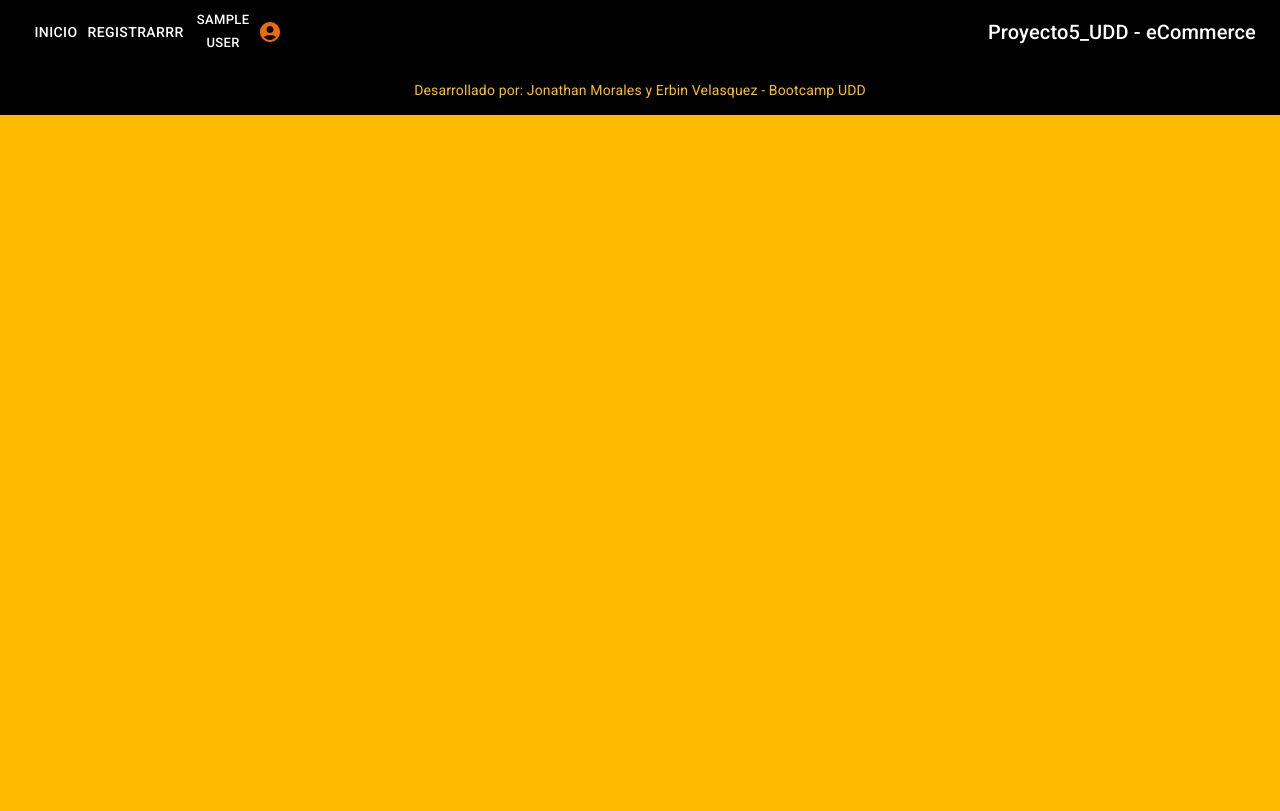
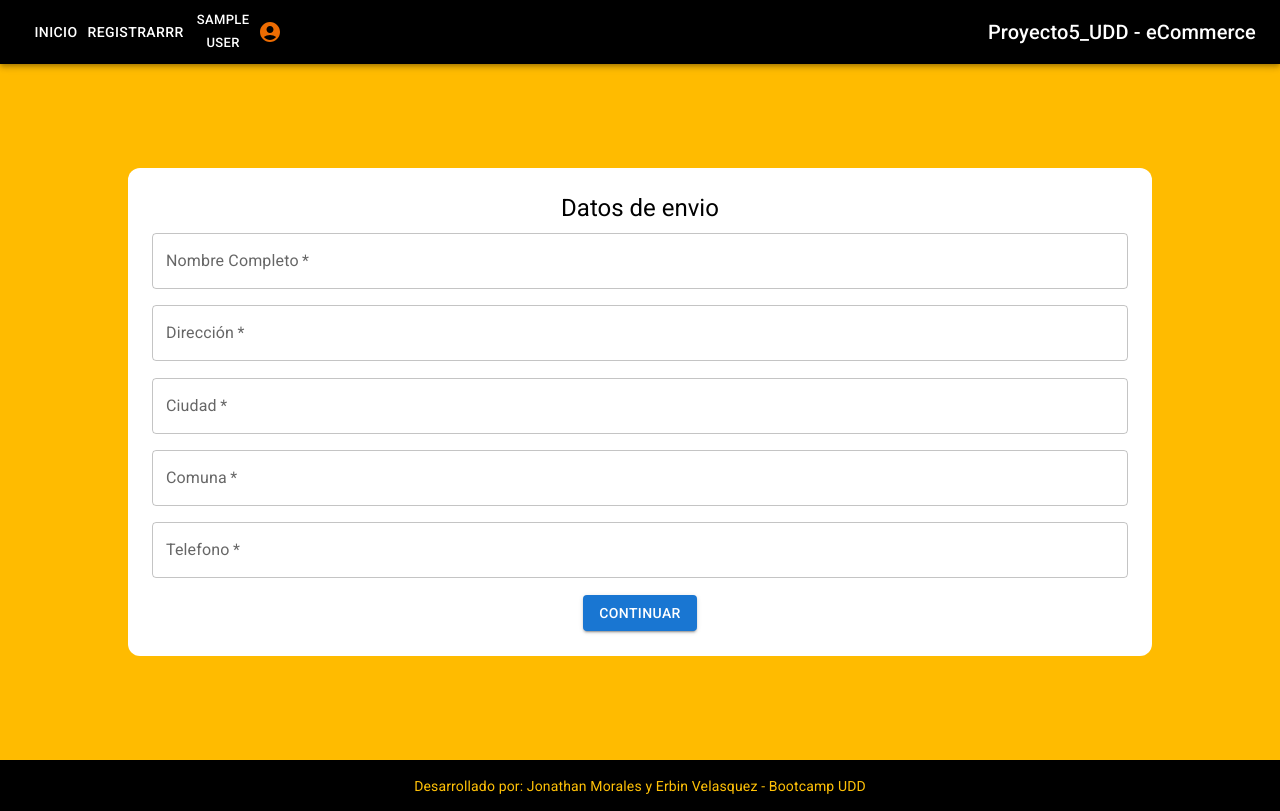
Before and after one commit to JonaDeEmeA/app_proy5, a React (Create React App) app in the folder frontend/: page /envio in a window 1280 px wide. Built offline with nearby package versions, Linux system fonts and the light colour scheme; sample sign-in values are in the browser's storage.

Commit message:
Se agrega vista e implementa formulario de Envio de Datos de entrega

```diff
--- a/frontend/src/App.js
+++ b/frontend/src/App.js
@@ -6,6 +6,7 @@ import { ProductoView } from './vistas/ProductoView';
 import { Footer } from "./componentes/Footer"
 import { CarroView } from './vistas/CarroView';
 import { IngresoView } from './vistas/IngresoView';
+import { DatosEnvioView } from './vistas/DatosEnvioView';
 
 function App() {
   return (
@@ -15,6 +16,7 @@ function App() {
       <Route path="/" element={<InicioView />} />
       <Route path="/carro" element={<CarroView />} />
       <Route path="/ingreso" element={<IngresoView />} />
+      <Route path="/envio" element={<DatosEnvioView />} />
       <Route path="/producto/:txtProduct" element={<ProductoView />} />
 
     </Routes>
--- a/frontend/src/componentes/Navbar.jsx
+++ b/frontend/src/componentes/Navbar.jsx
@@ -38,7 +38,9 @@ export const Navbar = () => {
    const handleSalir = ()=>{
     ctxDispatch({type: "SIGNOUT_USER"});
     localStorage.removeItem("infoUser");
-    console.log("salir");
+    localStorage.removeItem("direccionEnvio");
+
+
    };
 
 
--- a/frontend/src/contexto/CarroContext.jsx
+++ b/frontend/src/contexto/CarroContext.jsx
@@ -9,6 +9,10 @@ const initialState = {
 
 
   carro: {
+    direccionEnvio: localStorage.getItem("direccionEnvio") ?
+    JSON.parse(localStorage.getItem("direccionEnvio"))
+    : {},
+
     carroItems: localStorage.getItem("carroItems") ?
     JSON.parse(localStorage.getItem("carroItems"))
     : [],
@@ -35,11 +39,10 @@ const reducer = (state, action) => {
         [...state.carro.carroItems, itemNuevo];
 
         localStorage.setItem(`carroItems`, JSON.stringify(carroItems));
-      //console.log(`ultimo estado: ${(JSON.stringify(carroItems))}`);
-      //console.log(`ultimo estado largo: ${carroItems.length}`);
+
       return { ...state, carro: { ...state.carro, carroItems } };
 
-      case "DELETE_ITEM_CARRO":{
+    case "DELETE_ITEM_CARRO":{
         const carroItems = state.carro.carroItems.filter(
           (item)=> item._id !== action.payload._id
         );
@@ -48,17 +51,26 @@ const reducer = (state, action) => {
           return {...state, carro:{...state.carro, carroItems}};
       };
 
-      case "SIGNIN_USER":
-        return {...state, infoUser: action.payload};
+    case "SIGNIN_USER":
+        return {...state, infoUser: action.payload,};
 
-      case "SIGNOUT_USER":
-        return {...state, infoUser: null};
+    case "SIGNOUT_USER":
+        return {...state, infoUser: null,
+        carro: {
+          carroItems: [],
+          direccionEnvio: {}
+        }
+      };
 
-
-      break;
+    case "SHIPPING_ADDRESS_SAVE":
+        return {...state, carro: {
+          ...state.carro,
+          direccionEnvio: action.payload
+        }
+      };
 
     default:
-      return state;
+     return state;
 
 
   }
--- a/frontend/src/vistas/CarroView.jsx
+++ b/frontend/src/vistas/CarroView.jsx
@@ -54,7 +54,7 @@ export const CarroView = () => {
  };
 
  const handlerGoPagar = ()=>{
-  navigate(`/registro?redirect=/envio`)
+  navigate(`/ingreso?redirect=/envio`)
  }
 
   return (
--- /dev/null
+++ b/frontend/src/vistas/DatosEnvioView.jsx
@@ -0,0 +1,126 @@
+import { Grid, Box, Button } from "@mui/material";
+import TextField from '@mui/material/TextField';
+import Typography from '@mui/material/Typography';
+import { useContext, useEffect, useState } from "react";
+import { useNavigate } from "react-router-dom";
+import { CarroContext } from "../contexto/CarroContext";
+
+
+export const DatosEnvioView = () => {
+
+  const navigate = useNavigate();
+  const { state, dispatch: ctxDispatch } = useContext(CarroContext);
+  const { infoUser, carro: { direccionEnvio } } = state;
+
+  //console.log(direccionEnvio.nombre);
+  const [nombre, setNombre] = useState(direccionEnvio.nombre || "");
+  const [direccion, setDireccion] = useState(direccionEnvio.direccion || "");
+  const [ciudad, setCiudad] = useState(direccionEnvio.ciudad || "");
+  const [comuna, setComuna] = useState(direccionEnvio.comuna || "");
+  const [fono, setFono] = useState(direccionEnvio.fono || "");
+
+  useEffect(()=>{
+    if(!infoUser) {
+      navigate("/ingreso?redirect=/envio");
+    }
+  }, [infoUser, navigate]);
+
+  const handlerSubmit = (e) => {
+    e.preventDefault();
+    ctxDispatch({
+      type: "SHIPPING_ADDRESS_SAVE",
+      payload: {
+        nombre,
+        direccion,
+        ciudad,
+        comuna,
+        fono,
+      }
+    });
+    localStorage.setItem(
+      "direccionEnvio",
+      JSON.stringify({
+        nombre,
+        direccion,
+        ciudad,
+        comuna,
+        fono,
+      })
+    );
+
+    navigate("/pago");
+
+  };
+
+  return (
+
+    <Box display="flex" justifyContent="center" alignItems='center' sx={{ height: "87vh" }}>
+      <Grid component="form" onSubmit={handlerSubmit} container p={3} width="80%"
+
+        height="70%"
+        justifyContent="center"
+        alignItems='baseline'
+        sx={{ bgcolor: "white", borderRadius: 3 }}>
+
+
+        <Typography variant="h5" align="center" gutterBottom>
+          Datos de envio
+        </Typography>
+
+        <TextField onChange={(e) => setNombre(e.target.value)}
+          fullWidth
+          id="outlined-basic"
+          label="Nombre Completo"
+          variant="outlined"
+          required
+          value={nombre}
+          sx={{ mb: 2 }} />
+
+
+        <TextField
+          onChange={(e) => setDireccion(e.target.value)}
+          fullWidth
+          id="outlined-password-input"
+          label="Dirección"
+          required
+          value={direccion}
+          variant="outlined" sx={{ mb: 2 }} />
+        <TextField
+          onChange={(e) => setCiudad(e.target.value)}
+          fullWidth
+          id="outlined-password-input"
+          label="Ciudad"
+          required
+          value={ciudad}
+          variant="outlined" sx={{ mb: 2 }} />
+        <TextField
+          onChange={(e) => setComuna(e.target.value)}
+          fullWidth
+          id="outlined-password-input"
+          label="Comuna"
+          required
+          value={comuna}
+          variant="outlined" sx={{ mb: 2 }} />
+        <TextField
+          onChange={(e) => setFono(e.target.value)}
+          fullWidth
+          id="outlined-password-input"
+          label="Telefono"
+          required
+          value={fono}
+          variant="outlined" sx={{ mb: 2 }} />
+
+
+        <Button type="submit" variant="contained">Continuar</Button>
+        {/* <Typography ml={2} variant="body2" align="center" gutterBottom>
+          Nuevo Registro{" "}
+          <Link to={`/registro?redirect=${redirect}`} >Crea tu cuenta Kymani</Link>
+        </Typography> */}
+
+
+
+      </Grid>
+    </Box >
+  )
+
+}
--- a/frontend/src/vistas/IngresoView.jsx
+++ b/frontend/src/vistas/IngresoView.jsx
@@ -15,7 +15,7 @@ import { useEffect, useState } from "react";
 import { useContext } from "react";
 import { CarroContext } from "../contexto/CarroContext";
 
-export const IngresoView = () => {
+export const IngresoView = () =>{
 
   const navigate = useNavigate();
   const { search } = useLocation();
```
Also changed, not shown: frontend/src/vistas/EnvioView.jsx (deleted).
